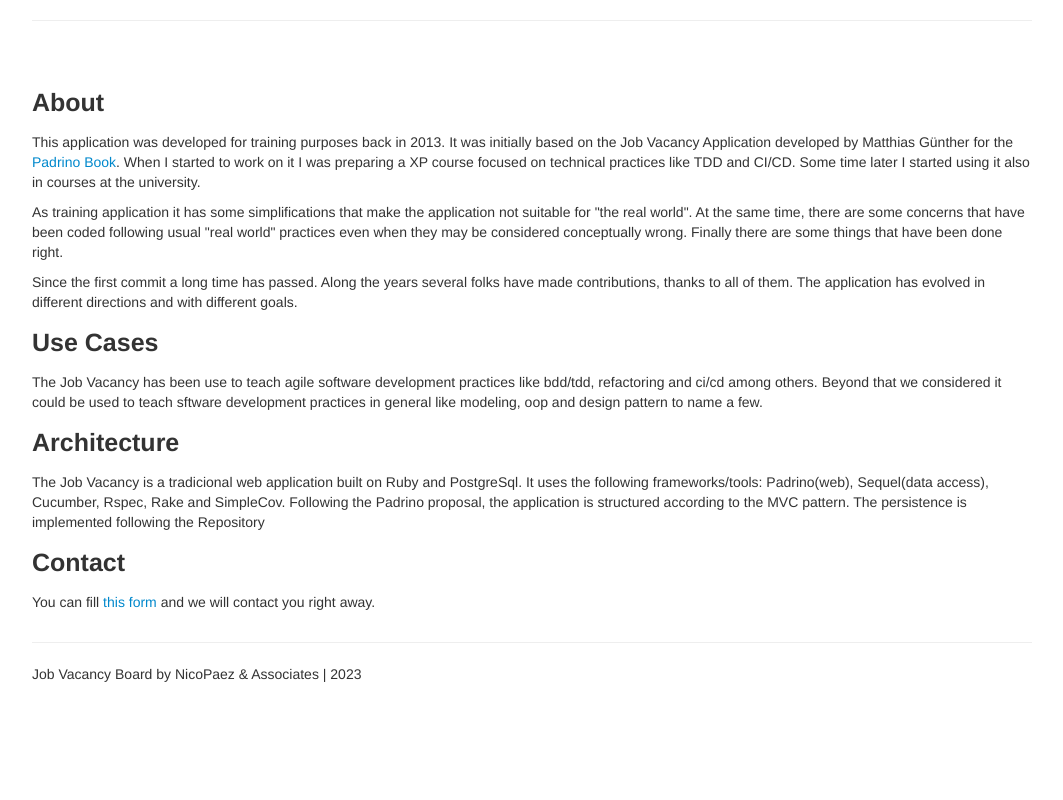
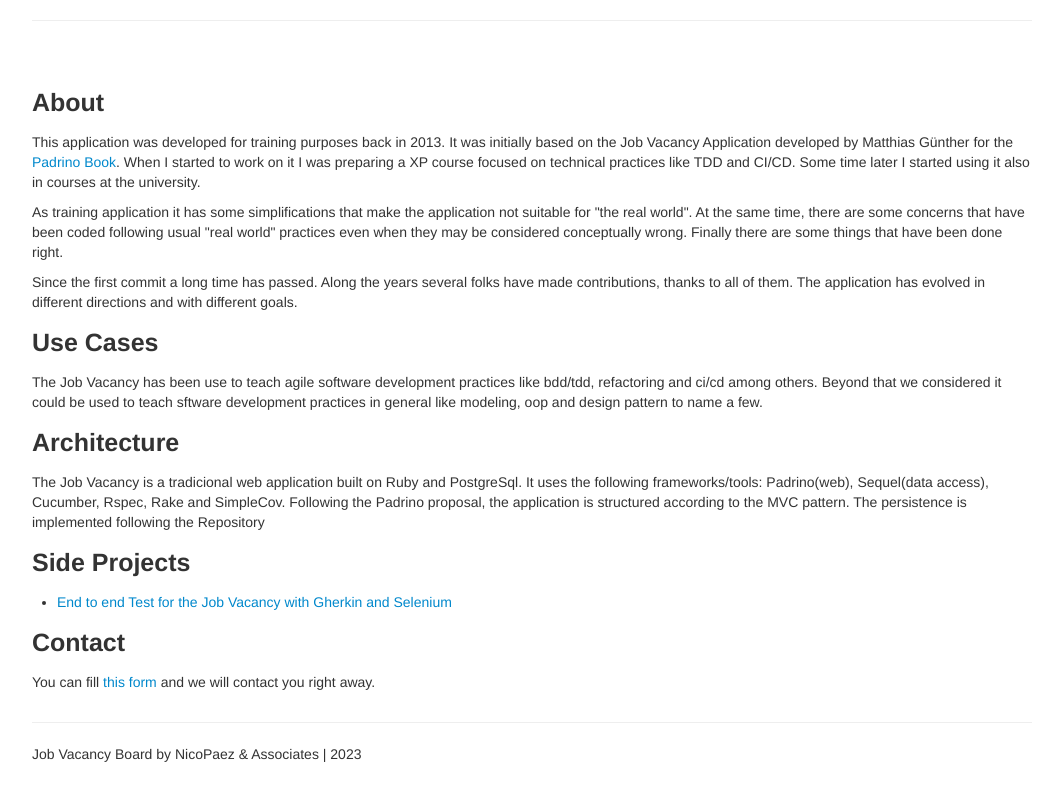
Before and after one commit to nicopaez/jobvacancy.com.ar, a plain HTML site: page index.html in a window 1280 px wide. Shown: the part 382-1182 px from the top of the page, without its empty margins (108-1171 px from the left). Before the commit the page ends 1136 px from the top, so only its background shows below. Drawn offline with Linux system fonts and the light colour scheme.

Commit message:
feature: side projects added

```diff
--- a/index.html
+++ b/index.html
@@ -66,7 +66,11 @@ The Job Vacancy has been use to teach agile software development practices like
 Following the Padrino proposal, the application is structured according to the MVC pattern. The persistence is implemented following the Repository
 
 </p>
+<h1>Side Projects</h1>
 
+<ul>
+  <li><a href="https://github.com/nicopaez/jobvacancy-e2e-acceptance-test">End to end Test for the Job Vacancy with Gherkin and Selenium</a></li>
+</ul>
 <h1>Contact</h1>
 <p>
 You can fill <a href="https://blog.nicopaez.com/contacto/" target="_blank">this form</a> and we will contact you right away.
```
